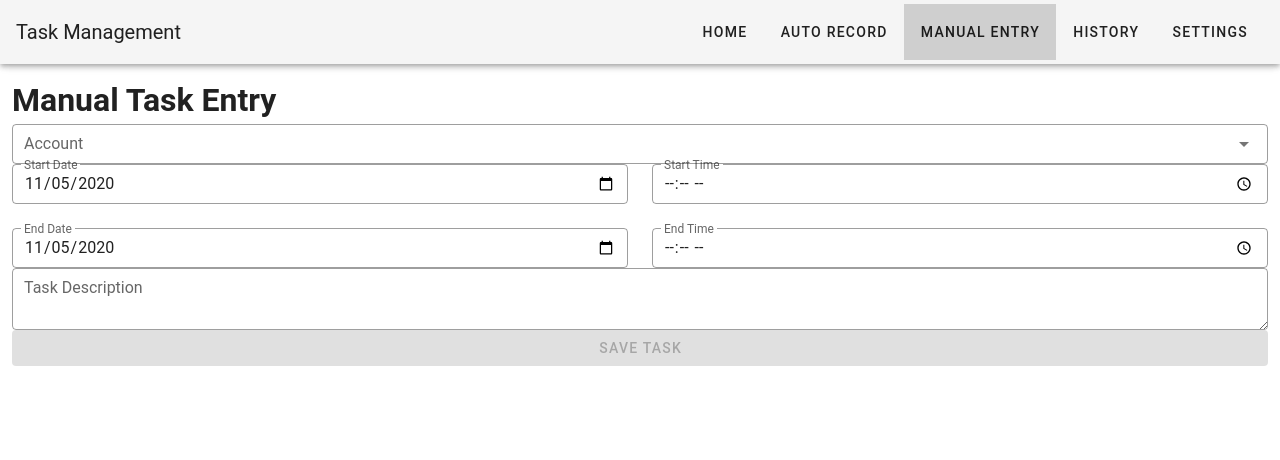
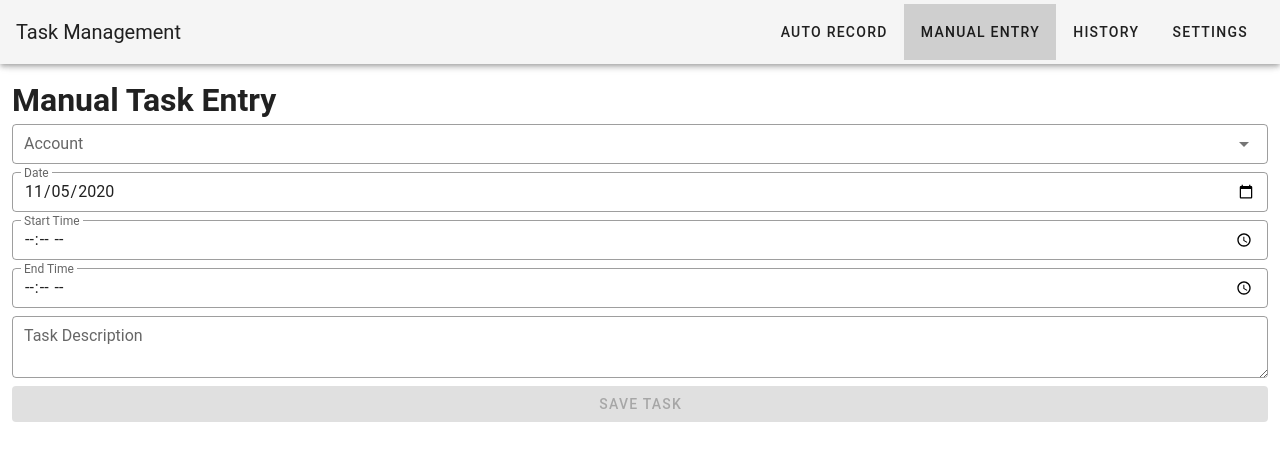
Before and after one commit to hwright08/task-tracker, a Vue app: page /manual in a window 1280 px wide. Shown: the top 460 px of the page. Built offline with nearby package versions, Linux system fonts and the light colour scheme; a small style sheet from the web is missing.

Commit message:
clean up and go back in time

```diff
--- a/src/App.vue
+++ b/src/App.vue
@@ -3,8 +3,7 @@
     <v-app-bar app>
       <v-toolbar-title>Task Management</v-toolbar-title>
       <v-spacer></v-spacer>
-      <v-btn tile text height="100%" to="/">Home</v-btn>
-      <v-btn tile text height="100%" to="/auto">Auto Record</v-btn>
+      <v-btn tile text height="100%" to="/">Auto Record</v-btn>
       <v-btn tile text height="100%" to="/manual">Manual Entry</v-btn>
       <v-btn tile text height="100%" to="/history">History</v-btn>
       <v-btn tile text height="100%" to="/settings">Settings</v-btn>
--- a/src/components/HelloWorld.vue
+++ /dev/null
@@ -1,60 +0,0 @@
-<template>
-  <div class="hello">
-    <h1>{{ msg }}</h1>
-    <p>
-      For a guide and recipes on how to configure / customize this project,<br>
-      check out the
-      <a href="https://cli.vuejs.org" target="_blank" rel="noopener">vue-cli documentation</a>.
-    </p>
-    <h3>Installed CLI Plugins</h3>
-    <ul>
-      <li><a href="https://github.com/vuejs/vue-cli/tree/dev/packages/%40vue/cli-plugin-babel" target="_blank" rel="noopener">babel</a></li>
-      <li><a href="https://github.com/vuejs/vue-cli/tree/dev/packages/%40vue/cli-plugin-router" target="_blank" rel="noopener">router</a></li>
-      <li><a href="https://github.com/vuejs/vue-cli/tree/dev/packages/%40vue/cli-plugin-vuex" target="_blank" rel="noopener">vuex</a></li>
-      <li><a href="https://github.com/vuejs/vue-cli/tree/dev/packages/%40vue/cli-plugin-eslint" target="_blank" rel="noopener">eslint</a></li>
-    </ul>
-    <h3>Essential Links</h3>
-    <ul>
-      <li><a href="https://vuejs.org" target="_blank" rel="noopener">Core Docs</a></li>
-      <li><a href="https://forum.vuejs.org" target="_blank" rel="noopener">Forum</a></li>
-      <li><a href="https://chat.vuejs.org" target="_blank" rel="noopener">Community Chat</a></li>
-      <li><a href="https://twitter.com/vuejs" target="_blank" rel="noopener">Twitter</a></li>
-      <li><a href="https://news.vuejs.org" target="_blank" rel="noopener">News</a></li>
-    </ul>
-    <h3>Ecosystem</h3>
-    <ul>
-      <li><a href="https://router.vuejs.org" target="_blank" rel="noopener">vue-router</a></li>
-      <li><a href="https://vuex.vuejs.org" target="_blank" rel="noopener">vuex</a></li>
-      <li><a href="https://github.com/vuejs/vue-devtools#vue-devtools" target="_blank" rel="noopener">vue-devtools</a></li>
-      <li><a href="https://vue-loader.vuejs.org" target="_blank" rel="noopener">vue-loader</a></li>
-      <li><a href="https://github.com/vuejs/awesome-vue" target="_blank" rel="noopener">awesome-vue</a></li>
-    </ul>
-  </div>
-</template>
-
-<script>
-export default {
-  name: 'HelloWorld',
-  props: {
-    msg: String
-  }
-}
-</script>
-
-<!-- Add "scoped" attribute to limit CSS to this component only -->
-<style scoped>
-h3 {
-  margin: 40px 0 0;
-}
-ul {
-  list-style-type: none;
-  padding: 0;
-}
-li {
-  display: inline-block;
-  margin: 0 10px;
-}
-a {
-  color: #42b983;
-}
-</style>
--- a/src/store/index.js
+++ b/src/store/index.js
@@ -21,9 +21,10 @@ export default new Vuex.Store({
   },
 
   getters: {
-    computedTasks(state) {
+    computedTasks: state => date => {
+      let dateTasks = readLocalStorage(date);
       let tasks = [];
-      _.forEach(state.tasks, task => {
+      _.forEach(dateTasks, task => {
         if (task.endTime === '') return;
 
         let hours = moment(task.endTime, 'YYYY-MM-DD HH:mm:ss').diff(moment(task.startTime, 'YYYY-MM-DD HH:mm:ss'), 'hours', true);
@@ -40,8 +41,9 @@ export default new Vuex.Store({
       return _.find(state.tasks, { endTime: '' }) || null;
     },
 
-    taskGroups(state) {
-      let groups = _.reduce(state.tasks, (groups, task) => {
+    taskGroups: state => date => {
+      let dateTasks = readLocalStorage(date);
+      let groups = _.reduce(dateTasks, (groups, task) => {
         if (task.endTime === '') return groups;
 
         let diff = moment(task.endTime, 'YYYY-MM-DD HH:mm:ss').diff(moment(task.startTime, 'YYYY-MM-DD HH:mm:ss'), 'hours', true);
@@ -69,10 +71,11 @@ export default new Vuex.Store({
   },
 
   mutations: {
-    initialize(state) {
+    initialize(state, date = null) {
+      if (!date) date = moment().format('YYYY-MM-DD');
       state.accounts = readLocalStorage('accounts') || [];
       state.workingHours = readLocalStorage('workingHours') || 8;
-      state.tasks = readLocalStorage(moment().format('YYYY-MM-DD')) || [];
+      state.tasks = readLocalStorage(date) || [];
     },
 
     deleteAccount(state, index) {
--- a/src/views/History.vue
+++ b/src/views/History.vue
@@ -1,11 +1,26 @@
 <template>
 <div>
-  <h1>Today's Task History</h1>
+  <h1>
+    <v-row>
+      <v-col>Today's Task History</v-col>
+      <v-spacer></v-spacer>
+      <v-col>
+        <v-text-field
+          v-model="date"
+          label="Date"
+          type="date"
+          outlined
+          dense
+          hide-details
+        ></v-text-field>
+      </v-col>
+    </v-row>
+  </h1>
 
   <h2>Account Summary</h2>
   <v-data-table
     :headers="groupHeaders"
-    :items="taskGroups"
+    :items="taskGroups(date)"
   >
     <template #item.hours="{ item }">
       {{ item.hours | twoDecimals }}
@@ -20,7 +35,7 @@
   <h2>Task Summary</h2>
   <v-data-table
     :headers="headers"
-    :items="computedTasks"
+    :items="computedTasks(date)"
   >
     <template #item.startTime="{item}">
       {{ item.startTime | timeOnly }}
@@ -54,6 +69,7 @@ export default {
   },
 
   data: () => ({
+    date: moment().format('YYYY-MM-DD'),
     headers: [
       { value: 'account', text: 'Account' },
       { value: 'startTime', text: 'Start Time' },
@@ -73,10 +89,7 @@ export default {
   computed: {
     ...mapGetters(['computedTasks', 'taskGroups']),
     totalHours() {
-      return _.reduce(this.taskGroups, (sum, i) => {
-        let a = sum += i.hours;
-        return a;
-      }, 0);
+      return _.reduce(this.taskGroups(this.date), (sum, i) => sum + i.hours, 0);
     }
   }
 };
--- a/src/views/Home.vue
+++ /dev/null
@@ -1,16 +0,0 @@
-<template>
-  <div class="home">
-    <h1>Task Management</h1>
-    <h2>How To:</h2>
-    <ol>
-      <li><span class="font-weight-bold">Start Recording Tasks:</span> Go to the Auto Record or Manual Entry Tab and enter the required information.</li>
-    </ol>
-  </div>
-</template>
-
-<script>
-
-export default {
-  name: 'Home'
-}
-</script>
--- a/src/views/Manual.vue
+++ b/src/views/Manual.vue
@@ -4,60 +4,44 @@
   <v-autocomplete
     v-model="account"
     label="Account"
+    class="mb-2"
     :items="accounts"
     outlined
     dense
     hide-details
   />
 
-  <v-row>
-    <v-col>
   <v-text-field
-        v-model="startDate"
-        label="Start Date"
+    v-model="date"
+    label="Date"
+    class="mb-2"
     type="date"
     outlined
     dense
     hide-details
   />
-    </v-col>
-    <v-col>
   <v-text-field
     v-model="startTime"
     label="Start Time"
+    class="mb-2"
     type="time"
     outlined
     dense
     hide-details
   />
-    </v-col>
-  </v-row>
-  <v-row>
-    <v-col>
-      <v-text-field
-        v-model="endDate"
-        label="End Date"
-        type="date"
-        outlined
-        dense
-        hide-details
-      />
-    </v-col>
-    <v-col>
   <v-text-field
     v-model="endTime"
     label="End Time"
+    class="mb-2"
     type="time"
     outlined
     dense
     hide-details
   />
-    </v-col>
-  </v-row>
-
   <v-textarea
     v-model="comment"
     label="Task Description"
+    class="mb-2"
     rows="2"
     outlined
     dense
@@ -75,9 +59,8 @@ import moment from 'moment';
 export default {
   data: () => ({
     account: '',
-    startDate: moment().format('YYYY-MM-DD'),
+    date: moment().format('YYYY-MM-DD'),
     startTime: '',
-    endDate: moment().format('YYYY-MM-DD'),
     endTime: '',
     comment: ''
   }),
@@ -85,12 +68,12 @@ export default {
   computed: {
     ...mapState(['accounts']),
     disabled() {
-      return !this.account || !this.startDate || !this.startTime || !this.endDate || !this.endTime;
+      return !this.account || !this.date || !this.startTime || !this.endTime;
     },
     dates() {
       return {
-        startTime: `${this.startDate} ${this.startTime}`,
-        endTime: `${this.endDate} ${this.endTime}`
+        startTime: `${this.date} ${this.startTime}`,
+        endTime: `${this.date} ${this.endTime}`
       }
     }
   },
@@ -100,9 +83,8 @@ export default {
     save() {
       this.addTask({ account: this.account, comment: this.comment, ...this.dates });
       this.account = '';
-      this.startDate = moment().format('YYYY-MM-DD');
+      this.date = moment().format('YYYY-MM-DD');
       this.startTime = '';
-      this.endDate = moment().format('YYYY-MM-DD');
       this.endTime = '';
       this.comment = '';
     }
```
Also changed, not shown: src/router/index.js (+4 -5 lines), src/assets/logo.png (deleted). Lines whose indentation alone changed are shown as unchanged.
